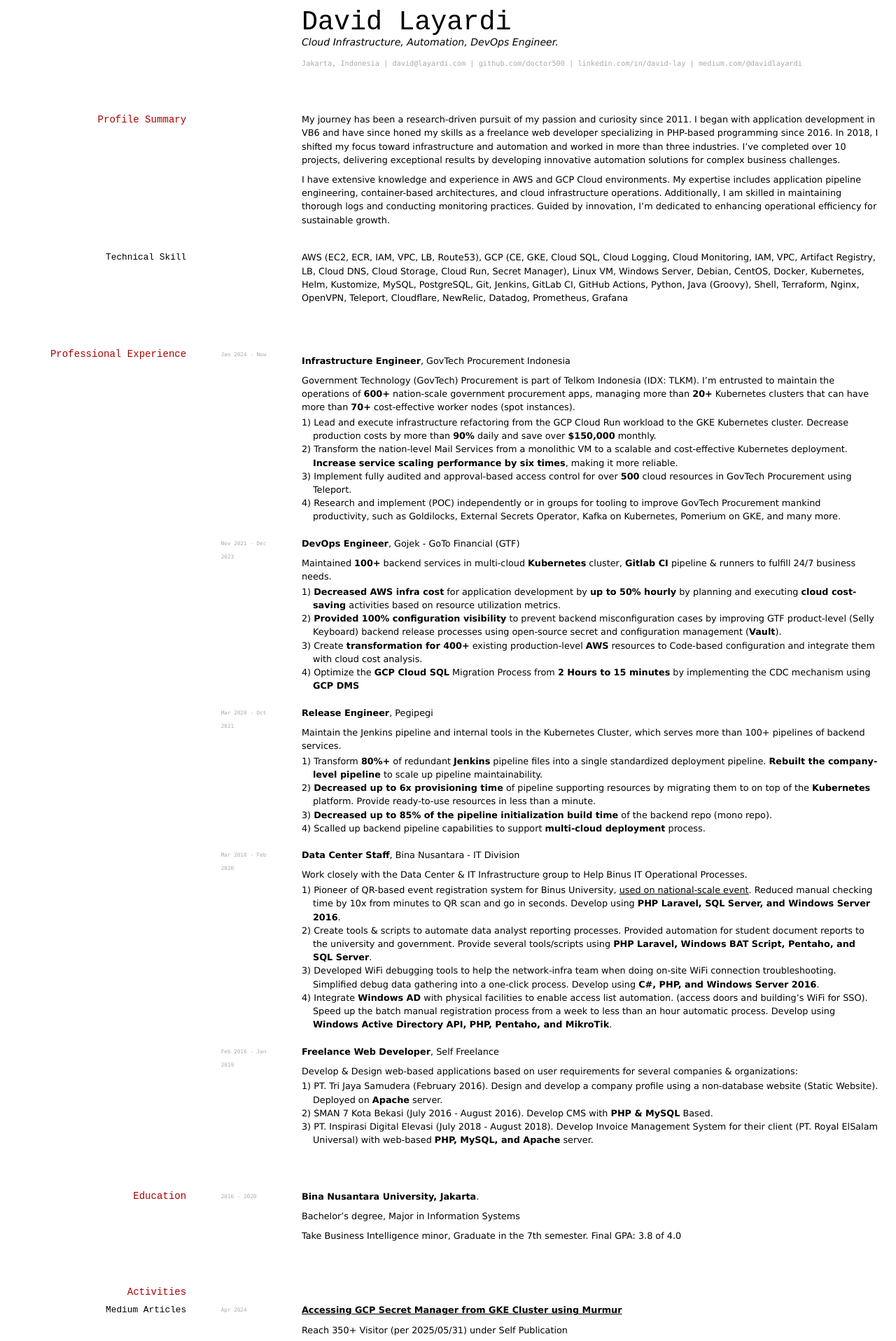
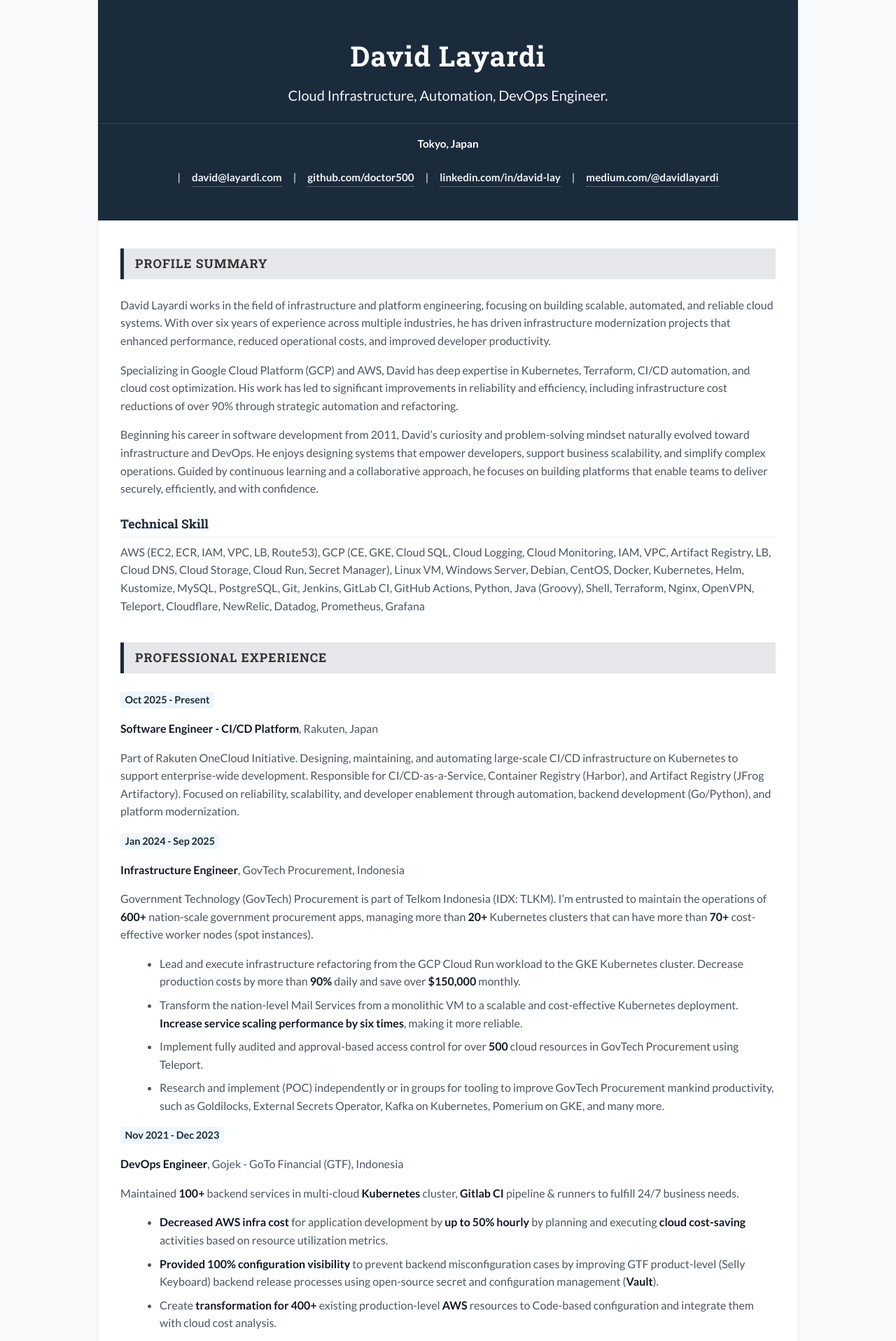
Before and after one commit to doctor500/cv, a Jekyll site: the page built from index.md, in a window 1280 px wide. Shown: the top 1916 px of the page at 70% size. Built offline with Jekyll 4.4.1, drawn with Linux system fonts in a browser that asks for light colours; some of the changed text lies outside the part shown.

Commit message:
feat: update profile summary and activate doctor-originale-1 template (#29)
* feat: update profile summary and activate doctor-originale-1 template

* feat: update cv content (dates, formatting, locations)

* docs: update template inspiration links

* feat: update medium article visitor counts

```diff
--- a/_config.yml
+++ b/_config.yml
@@ -1,2 +1,2 @@
 markdown:   kramdown
-style:  kjhealy
+style:  doctor-originale-1
--- a/index.md
+++ b/index.md
@@ -6,7 +6,7 @@ title: David Layardi
 Cloud Infrastructure, Automation, DevOps Engineer.
 
 <div id="webaddress">
-<text>Jakarta, Indonesia</text>
+<text>Tokyo, Japan</text>
 | <a href="mailto:david@layardi.com">david@layardi.com</a>
 | <a href="https://github.com/doctor500">github.com/doctor500</a>
 | <a href="https://www.linkedin.com/in/david-lay/">linkedin.com/in/david-lay</a>
@@ -16,10 +16,11 @@ Cloud Infrastructure, Automation, DevOps Engineer.
 
 ## Profile Summary
 
+David Layardi works in the field of infrastructure and platform engineering, focusing on building scalable, automated, and reliable cloud systems. With over six years of experience across multiple industries, he has driven infrastructure modernization projects that enhanced performance, reduced operational costs, and improved developer productivity.
 
-My journey has been a research-driven pursuit of my passion and curiosity since 2011. I began with application development in VB6 and have since honed my skills as a freelance web developer specializing in PHP-based programming since 2016. In 2018, I shifted my focus toward infrastructure and automation and worked in more than three industries. I've completed over 10 projects, delivering exceptional results by developing innovative automation solutions for complex business challenges.
+Specializing in Google Cloud Platform (GCP) and AWS, David has deep expertise in Kubernetes, Terraform, CI/CD automation, and cloud cost optimization. His work has led to significant improvements in reliability and efficiency, including infrastructure cost reductions of over 90% through strategic automation and refactoring.
 
-I have extensive knowledge and experience in AWS and GCP Cloud environments. My expertise includes application pipeline engineering, container-based architectures, and cloud infrastructure operations. Additionally, I am skilled in maintaining thorough logs and conducting monitoring practices. Guided by innovation, I'm dedicated to enhancing operational efficiency for sustainable growth.
+Beginning his career in software development from 2011, David’s curiosity and problem-solving mindset naturally evolved toward infrastructure and DevOps. He enjoys designing systems that empower developers, support business scalability, and simplify complex operations. Guided by continuous learning and a collaborative approach, he focuses on building platforms that enable teams to deliver securely, efficiently, and with confidence.
 
 
 ### Technical Skill
@@ -30,72 +31,71 @@ AWS (EC2, ECR, IAM, VPC, LB, Route53), GCP (CE, GKE, Cloud SQL, Cloud Logging, C
 
 ## Professional Experience
 
-`Jan 2024 - Now`
+`Oct 2025 - Present`
 
-__Infrastructure Engineer__, GovTech Procurement Indonesia
+__Software Engineer - CI/CD Platform__, Rakuten, Japan
+
+Part of Rakuten OneCloud Initiative. Designing, maintaining, and automating large-scale CI/CD infrastructure on Kubernetes to support enterprise-wide development. Responsible for CI/CD-as-a-Service, Container Registry (Harbor), and Artifact Registry (JFrog Artifactory). Focused on reliability, scalability, and developer enablement through automation, backend development (Go/Python), and platform modernization.
+
+
+`Jan 2024 - Sep 2025`
+
+__Infrastructure Engineer__, GovTech Procurement, Indonesia
 
 Government Technology (GovTech) Procurement is part of Telkom Indonesia (IDX: TLKM). I'm entrusted to maintain the operations of **600+** nation-scale government procurement apps, managing more than **20+** Kubernetes clusters that can have more than **70+** cost-effective worker nodes (spot instances).
-
-- 1) Lead and execute infrastructure refactoring from the GCP Cloud Run workload to the GKE Kubernetes cluster. Decrease production costs by more than **90%** daily and save over **$150,000** monthly.
-- 2) Transform the nation-level Mail Services from a monolithic VM to a scalable and cost-effective Kubernetes deployment. **Increase service scaling performance by six times**, making it more reliable.
-- 3) Implement fully audited and approval-based access control for over **500** cloud resources in GovTech Procurement using Teleport.
-- 4) Research and implement (POC) independently or in groups for tooling to improve GovTech Procurement mankind productivity, such as Goldilocks, External Secrets Operator, Kafka on Kubernetes, Pomerium on GKE, and many more.
+- Lead and execute infrastructure refactoring from the GCP Cloud Run workload to the GKE Kubernetes cluster. Decrease production costs by more than **90%** daily and save over **$150,000** monthly.
+- Transform the nation-level Mail Services from a monolithic VM to a scalable and cost-effective Kubernetes deployment. **Increase service scaling performance by six times**, making it more reliable.
+- Implement fully audited and approval-based access control for over **500** cloud resources in GovTech Procurement using Teleport.
+- Research and implement (POC) independently or in groups for tooling to improve GovTech Procurement mankind productivity, such as Goldilocks, External Secrets Operator, Kafka on Kubernetes, Pomerium on GKE, and many more.
 
 
-<div style="page-break-after: always;"></div>
+<!-- <div style="page-break-after: always;"></div> -->
 
 
 `Nov 2021 - Dec 2023`
 
-__DevOps Engineer__, Gojek - GoTo Financial (GTF)
+__DevOps Engineer__, Gojek - GoTo Financial (GTF), Indonesia
 
 Maintained **100+** backend services in multi-cloud **Kubernetes** cluster, **Gitlab CI** pipeline & runners to fulfill 24/7 business needs.
-
-- 1) **Decreased AWS infra cost** for application development by **up to 50% hourly** by planning and executing **cloud cost-saving** activities based on resource utilization metrics.
-- 2) **Provided 100% configuration visibility** to prevent backend misconfiguration cases by improving GTF product-level (Selly Keyboard) backend release processes using open-source secret and configuration management (**Vault**).
-- 3) Create **transformation for 400+** existing production-level **AWS** resources to Code-based configuration and integrate them with cloud cost analysis.
-- 4) Optimize the **GCP Cloud SQL** Migration Process from **2 Hours to 15 minutes** by implementing the CDC mechanism using **GCP DMS**
+- **Decreased AWS infra cost** for application development by **up to 50% hourly** by planning and executing **cloud cost-saving** activities based on resource utilization metrics.
+- **Provided 100% configuration visibility** to prevent backend misconfiguration cases by improving GTF product-level (Selly Keyboard) backend release processes using open-source secret and configuration management (**Vault**).
+- Create **transformation for 400+** existing production-level **AWS** resources to Code-based configuration and integrate them with cloud cost analysis.
+- Optimize the **GCP Cloud SQL** Migration Process from **2 Hours to 15 minutes** by implementing the CDC mechanism using **GCP DMS**
 
 
 
 
 `Mar 2020 - Oct 2021`
-__Release Engineer__, Pegipegi
+__Release Engineer__, Pegipegi, Indonesia
 
 Maintain the Jenkins pipeline and internal tools in the Kubernetes Cluster, which serves more than 100+ pipelines of backend services.
-
-
-- 1) Transform **80%+** of redundant **Jenkins** pipeline files into a single standardized deployment pipeline. **Rebuilt the company-level pipeline** to scale up pipeline maintainability.
-- 2) **Decreased up to 6x provisioning time** of pipeline supporting resources by migrating them to on top of the **Kubernetes** platform. Provide ready-to-use resources in less than a minute.
-- 3) **Decreased up to 85% of the pipeline initialization build time** of the backend repo (mono repo).
-- 4) Scalled up backend pipeline capabilities to support **multi-cloud deployment** process.
+- Transform **80%+** of redundant **Jenkins** pipeline files into a single standardized deployment pipeline. **Rebuilt the company-level pipeline** to scale up pipeline maintainability.
+- **Decreased up to 6x provisioning time** of pipeline supporting resources by migrating them to on top of the **Kubernetes** platform. Provide ready-to-use resources in less than a minute.
+- **Decreased up to 85% of the pipeline initialization build time** of the backend repo (mono repo).
+- Scalled up backend pipeline capabilities to support **multi-cloud deployment** process.
 
 
 `Mar 2018 - Feb 2020`
-__Data Center Staff__, Bina Nusantara - IT Division
+__Data Center Staff__, Bina Nusantara - IT Division, Indonesia
 
 
 Work closely with the Data Center & IT Infrastructure group to Help Binus IT Operational Processes.
+- Pioneer of QR-based event registration system for Binus University, [<u>used on national-scale event</u>](https://binus.ac.id/2019/01/sarasehan-dialog-nasional-bersama-menteri-ristekdikti-republik-nasional/). Reduced manual checking time by 10x from minutes to QR scan and go in seconds. Develop using **PHP Laravel, SQL Server, and Windows Server 2016**.
+- Create tools & scripts to automate data analyst reporting processes. Provided automation for student document reports to the university and government. Provide several tools/scripts using **PHP Laravel, Windows BAT Script, Pentaho, and SQL Server**.
+- Developed WiFi debugging tools to help the network-infra team when doing on-site WiFi connection troubleshooting. Simplified debug data gathering into a one-click process. Develop using **C#, PHP, and Windows Server 2016**.
+- Integrate **Windows AD** with physical facilities to enable access list automation. (access doors and building's WiFi for SSO). Speed up the batch manual registration process from a week to less than an hour automatic process. Develop using **Windows Active Directory API, PHP, Pentaho, and MikroTik**.
 
-
-- 1) Pioneer of QR-based event registration system for Binus University, [<u>used on national-scale event</u>](https://binus.ac.id/2019/01/sarasehan-dialog-nasional-bersama-menteri-ristekdikti-republik-nasional/). Reduced manual checking time by 10x from minutes to QR scan and go in seconds. Develop using **PHP Laravel, SQL Server, and Windows Server 2016**.
-- 2) Create tools & scripts to automate data analyst reporting processes. Provided automation for student document reports to the university and government. Provide several tools/scripts using **PHP Laravel, Windows BAT Script, Pentaho, and SQL Server**.
-- 3) Developed WiFi debugging tools to help the network-infra team when doing on-site WiFi connection troubleshooting. Simplified debug data gathering into a one-click process. Develop using **C#, PHP, and Windows Server 2016**.
-- 4) Integrate **Windows AD** with physical facilities to enable access list automation. (access doors and building's WiFi for SSO). Speed up the batch manual registration process from a week to less than an hour automatic process. Develop using **Windows Active Directory API, PHP, Pentaho, and MikroTik**.
-
-<div style="page-break-after: always;"></div>
+<!-- <div style="page-break-after: always;"></div> -->
 
 
 `Feb 2016 - Jan 2019`
-__Freelance Web Developer__, Self Freelance
+__Freelance Web Developer__, Self Freelance, Indonesia
 
 
 Develop & Design web-based applications based on user requirements for several companies & organizations:
-
-
-- 1) PT. Tri Jaya Samudera (February 2016). Design and develop a company profile using a non-database website (Static Website). Deployed on **Apache** server.
-- 2) SMAN 7 Kota Bekasi (July 2016 - August 2016). Develop CMS with **PHP & MySQL** Based.
-- 3) PT. Inspirasi Digital Elevasi (July 2018 - August 2018). Develop Invoice Management System for their client (PT. Royal ElSalam Universal) with web-based **PHP, MySQL, and Apache** server.
+- PT. Tri Jaya Samudera (February 2016). Design and develop a company profile using a non-database website (Static Website). Deployed on **Apache** server.
+- SMAN 7 Kota Bekasi (July 2016 - August 2016). Develop CMS with **PHP & MySQL** Based.
+- PT. Inspirasi Digital Elevasi (July 2018 - August 2018). Develop Invoice Management System for their client (PT. Royal ElSalam Universal) with web-based **PHP, MySQL, and Apache** server.
 
 
 
@@ -115,22 +115,22 @@ Take Business Intelligence minor, Graduate in the 7th semester. Final GPA: 3.8 o
 `Apr 2024`
 [**Accessing GCP Secret Manager from GKE Cluster using Murmur**](https://davidlayardi.medium.com/accessing-gcp-secret-manager-from-gke-cluster-using-murmur-34c679f25333)
 
-Reach 350+ Visitor (per 2025/05/31) under Self Publication
+- Reach 400+ Visitor (per 2025/12/21) under Self Publication
 
 `Apr 2023`
 [**How Cloudflare Zero Trust & VS Code Tunnels Reducing My Back Pain**](https://medium.com/@davidlayardi/how-cloudflare-trust-zero-vs-code-tunnels-reducing-my-back-pain-67c38c506a28)
 
-Reach 2700+ Visitor (per 2025/05/31) under Self Publication
+- Reach 3600+ Visitor (per 2025/12/21) under Self Publication
 
 `Aug 2021`
 [**Automate Export From Jenkins API Job List to Google Sheets Using Google Apps Script**](https://medium.com/geekculture/automate-export-from-jenkins-api-job-list-to-google-sheets-using-google-apps-script-2eef44008bdc)
 
-Reach 2200+ Visitor (per 2025/05/31) under Geek Culture publication
+- Reach 2200+ Visitor (per 2025/12/21) under Geek Culture publication
 
 `Jul 2021`
 [**Easy Deploy SonarQube on Kubernetes with YAML configuration**](https://medium.com/codex/easy-deploy-sonarqube-on-kubernetes-with-yaml-configuration-27f5adc8de90)
 
-Reach 19500+ Visitor (per 2025/05/31) under CodeX publication
+- Reach 20000+ Visitor (per 2025/12/21) under CodeX publication
 
 
 ### Training & Certifications
--- /dev/null
+++ b/media/doctor-originale-1-print.css
@@ -0,0 +1,158 @@
+/*
+   Template: doctor-originale-1 (Print)
+   Inspiration: https://www.overleaf.com/latex/templates/faangpath-simple-template/npsfpdqnxmbc
+   Layout: Single Column, ATS-Friendly, Serif
+*/
+
+@page {
+  size: A4;
+  margin: 1.5cm 2cm;
+}
+
+body {
+  font-family: Georgia, "Times New Roman", serif;
+  font-size: 11pt;
+  line-height: 1.4;
+  color: #000000;
+  background: #FFFFFF;
+  margin: 0;
+  padding: 0;
+}
+
+/* Hide web-only elements if any */
+#webaddress text {
+  display: inline;
+}
+
+/* Main Container - remove any web styling */
+#main {
+  width: 100%;
+  margin: 0;
+  box-shadow: none;
+}
+
+#content {
+  padding: 0;
+}
+
+/*
+   HEADER
+*/
+
+/* Name */
+h1 {
+  font-size: 24pt;
+  font-weight: normal; /* Often not bold in classic LaTeX templates */
+  text-align: center;
+  margin: 0 0 5pt 0;
+  padding: 0;
+  color: #000000;
+  text-transform: uppercase;
+  letter-spacing: 1px;
+}
+
+/* Role (Paragraph after h1) */
+h1 + p {
+  text-align: center;
+  font-size: 11pt;
+  margin: 0 0 5pt 0;
+  padding: 0;
+  font-style: italic;
+}
+
+/* Contact Info */
+#webaddress {
+  text-align: center;
+  font-size: 10pt;
+  margin-bottom: 20pt;
+}
+
+#webaddress a {
+  text-decoration: none;
+  color: #000000;
+}
+
+/*
+   SECTIONS
+*/
+
+/* Section Headers */
+h2 {
+  font-size: 12pt;
+  font-weight: bold;
+  text-transform: uppercase;
+  border-bottom: 1px solid #000000;
+  margin: 15pt 0 10pt 0;
+  padding-bottom: 2pt;
+  letter-spacing: 0.5px;
+}
+
+/* Sub-headings (Job Titles, Degrees) */
+h3 {
+  font-size: 11pt;
+  font-weight: bold;
+  margin: 10pt 0 2pt 0;
+  padding: 0;
+  display: flex;
+  justify-content: space-between; /* If flex works in print renderer, otherwise fallback */
+}
+
+/* Content */
+p {
+  margin: 0 0 5pt 0;
+  text-align: justify;
+}
+
+ul {
+  margin: 0 0 10pt 0;
+  padding-left: 1.2em; /* Minimal indentation */
+}
+
+li {
+  margin-bottom: 2pt;
+}
+
+/*
+   Specific Tweaks for Content Types
+*/
+
+/* Dates & Locations */
+/* The markdown likely uses code blocks or strong tags for these.
+   We want them to align right or look distinct.
+   Since we can't easily align right without HTML structure,
+   we keep them inline but distinct.
+*/
+
+code {
+  font-family: inherit; /* No monospace for dates in print */
+  font-style: italic;
+  background: none;
+  border: none;
+  padding: 0;
+  font-weight: normal;
+  float: right; /* Try to float dates to right */
+}
+
+strong {
+  font-weight: bold;
+}
+
+a {
+  color: #000000;
+  text-decoration: none;
+}
+
+/* Page Breaks */
+h2 {
+  page-break-after: avoid;
+}
+
+li {
+  page-break-inside: avoid;
+}
+
+/* Hide the page break div used in web/markdown */
+div[style*="page-break-after"] {
+  height: 0;
+  margin: 0;
+}
--- /dev/null
+++ b/media/doctor-originale-1-screen.css
@@ -0,0 +1,232 @@
+/*
+   Template: doctor-originale-1 (Screen)
+   Inspiration: https://flowcv.com/resume-template/atlantic-blue-multi-column-sidebar-left
+   Layout: Responsive Single Column (simulating the aesthetic)
+*/
+
+@import url('https://fonts.googleapis.com/css2?family=Lato:wght@400;700&family=Roboto+Slab:wght@400;700&display=swap');
+
+:root {
+  --color-dark-blue: #1A2B3C;
+  --color-dark-blue-accent: #2C3E50;
+  --color-white: #FFFFFF;
+  --color-text-main: #333333;
+  --color-text-light: #F3F4F6;
+  --color-gray-bg: #E5E7EB;
+  --color-gray-border: #D1D5DB;
+
+  --font-heading: 'Roboto Slab', serif;
+  --font-body: 'Lato', sans-serif;
+}
+
+/* Reset & Base */
+* {
+  box-sizing: border-box;
+}
+
+body {
+  font-family: var(--font-body);
+  color: var(--color-text-main);
+  background: #F9FAFB; /* Light background for the whole page */
+  margin: 0;
+  padding: 0;
+  line-height: 1.6;
+}
+
+/* Container */
+#main {
+  max-width: 1000px;
+  margin: 0 auto;
+  background: var(--color-white);
+  box-shadow: 0 4px 6px -1px rgba(0, 0, 0, 0.1);
+  min-height: 100vh;
+}
+
+#content {
+  padding-bottom: 4rem;
+}
+
+/*
+   HEADER SECTION (Simulating the Sidebar look)
+   Targeting the top elements: h1, p (role), #webaddress
+   Since HTML is flat, we rely on these being at the top.
+   We wrap the top visual area in a background color.
+*/
+
+/* We can't wrap them in HTML, so we style the top elements to LOOK like a header block.
+   This relies on h1 being the first element.
+*/
+
+/* Name (H1) */
+h1 {
+  background: var(--color-dark-blue);
+  color: var(--color-white);
+  font-family: var(--font-heading);
+  font-size: 2.5rem;
+  margin: 0;
+  padding: 3rem 2rem 0.5rem 2rem;
+  text-align: center;
+  letter-spacing: 1px;
+}
+
+/* Role (Paragraph immediately after H1) */
+h1 + p {
+  background: var(--color-dark-blue);
+  color: var(--color-text-light);
+  font-size: 1.25rem;
+  margin: 0;
+  padding: 0 2rem 1.5rem 2rem;
+  text-align: center;
+  font-weight: 300;
+  border-bottom: 1px solid rgba(255,255,255,0.1);
+}
+
+/* Contact Info (#webaddress) */
+#webaddress {
+  background: var(--color-dark-blue);
+  color: var(--color-white);
+  padding: 1rem 2rem 3rem 2rem;
+  text-align: center;
+  font-size: 0.95rem;
+  /* Making it a flex container for responsiveness */
+  display: flex;
+  flex-wrap: wrap;
+  justify-content: center;
+  gap: 1rem;
+}
+
+#webaddress a {
+  color: var(--color-text-light);
+  text-decoration: none;
+  border-bottom: 1px dotted rgba(255,255,255,0.5);
+  transition: color 0.2s;
+}
+
+#webaddress a:hover {
+  color: var(--color-white);
+  border-bottom-style: solid;
+}
+
+/* Separator pipes in contact info - hide them if we flex */
+#webaddress text {
+    display: block;
+    width: 100%;
+    margin-bottom: 0.5rem;
+    font-weight: bold;
+}
+
+/*
+   MAIN CONTENT STYLING
+*/
+
+/* Headings (H2) - The "Bar" style from the design */
+h2 {
+  font-family: var(--font-heading);
+  background-color: var(--color-gray-bg);
+  color: var(--color-text-main);
+  padding: 0.5rem 1rem;
+  margin: 2.5rem 2rem 1.5rem 2rem;
+  text-transform: uppercase;
+  font-size: 1.1rem;
+  letter-spacing: 1px;
+  border-left: 5px solid var(--color-dark-blue);
+  display: flex;
+  align-items: center;
+}
+
+/* Optional: Add icon-like effect */
+h2::before {
+  /* content: '➜';  */
+  /* margin-right: 10px; */
+  /* color: var(--color-dark-blue); */
+}
+
+/* Sub-headings (H3) */
+h3 {
+  font-family: var(--font-heading);
+  color: var(--color-dark-blue);
+  margin: 1.5rem 2rem 0.5rem 2rem;
+  font-size: 1.1rem;
+  border-bottom: 1px solid #eee;
+  padding-bottom: 0.25rem;
+}
+
+/* Paragraphs & Lists */
+p, ul {
+  margin: 0.5rem 2rem 1rem 2rem;
+  color: #4B5563;
+}
+
+ul {
+  padding-left: 3.5rem; /* Indent lists slightly more */
+}
+
+li {
+  margin-bottom: 0.5rem;
+}
+
+/* Links in body */
+a {
+  color: var(--color-dark-blue);
+  text-decoration: none;
+  font-weight: 600;
+}
+
+a:hover {
+  text-decoration: underline;
+}
+
+/*
+   Specific Section Tweaks
+*/
+
+/* Job Entries */
+/* Markdown often renders as: `Date` <br> __Position__, Company */
+code {
+  background: #EFF6FF; /* Very light blue */
+  color: var(--color-dark-blue);
+  padding: 0.2rem 0.4rem;
+  border-radius: 4px;
+  font-family: 'Lato', sans-serif; /* Keep consistent font */
+  font-size: 0.9em;
+  font-weight: bold;
+}
+
+strong {
+  color: #111827;
+}
+
+/* Blockquotes or special divs */
+blockquote {
+  border-left: 4px solid var(--color-gray-border);
+  margin: 1rem 2rem;
+  padding-left: 1rem;
+  font-style: italic;
+  color: #6B7280;
+}
+
+/* Responsive adjustments */
+@media (max-width: 600px) {
+  h1 {
+    font-size: 2rem;
+    padding-top: 2rem;
+  }
+
+  #webaddress {
+    flex-direction: column;
+    gap: 0.5rem;
+  }
+
+  h2 {
+    margin: 2rem 1rem 1rem 1rem;
+  }
+
+  p, ul, h3 {
+    margin-left: 1rem;
+    margin-right: 1rem;
+  }
+
+  ul {
+    padding-left: 2rem;
+  }
+}
```
Also changed, not shown: other parts of index.md (+1 -1 lines).
